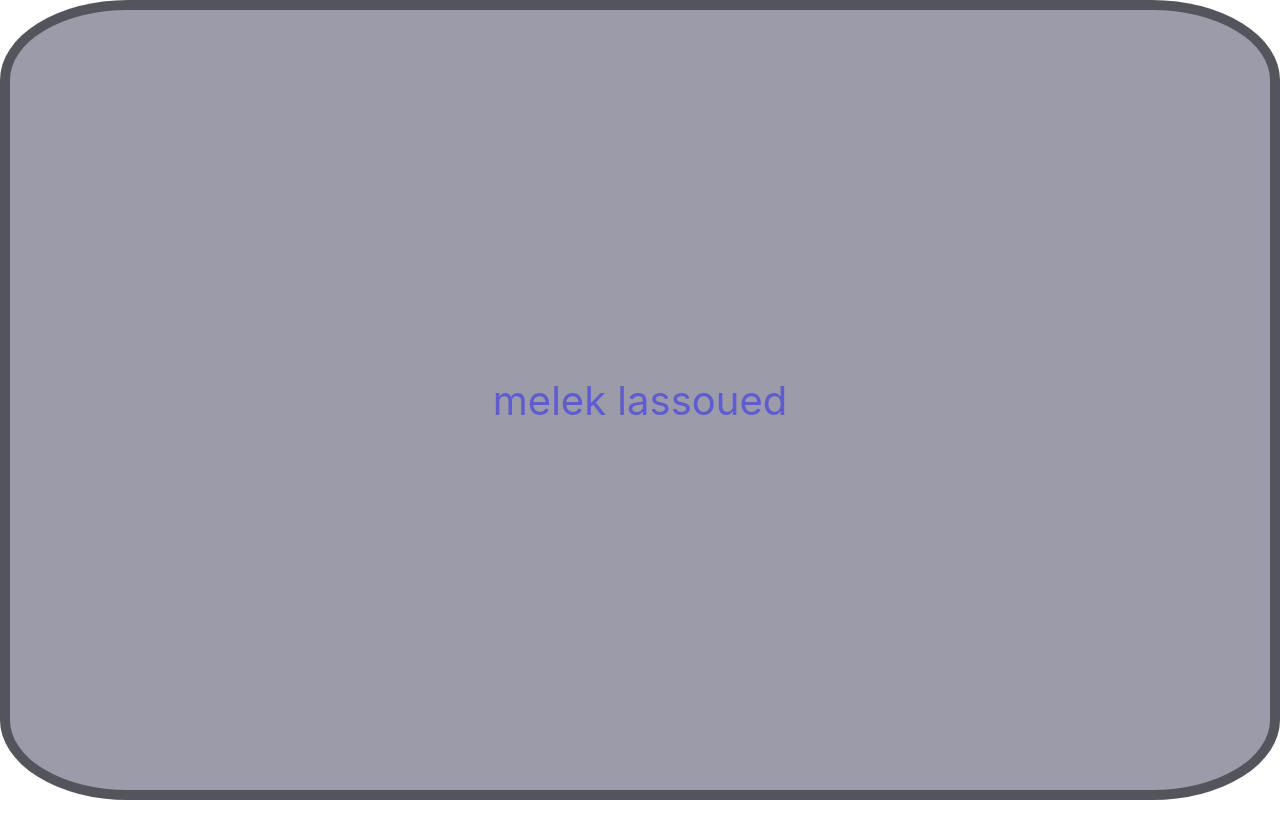
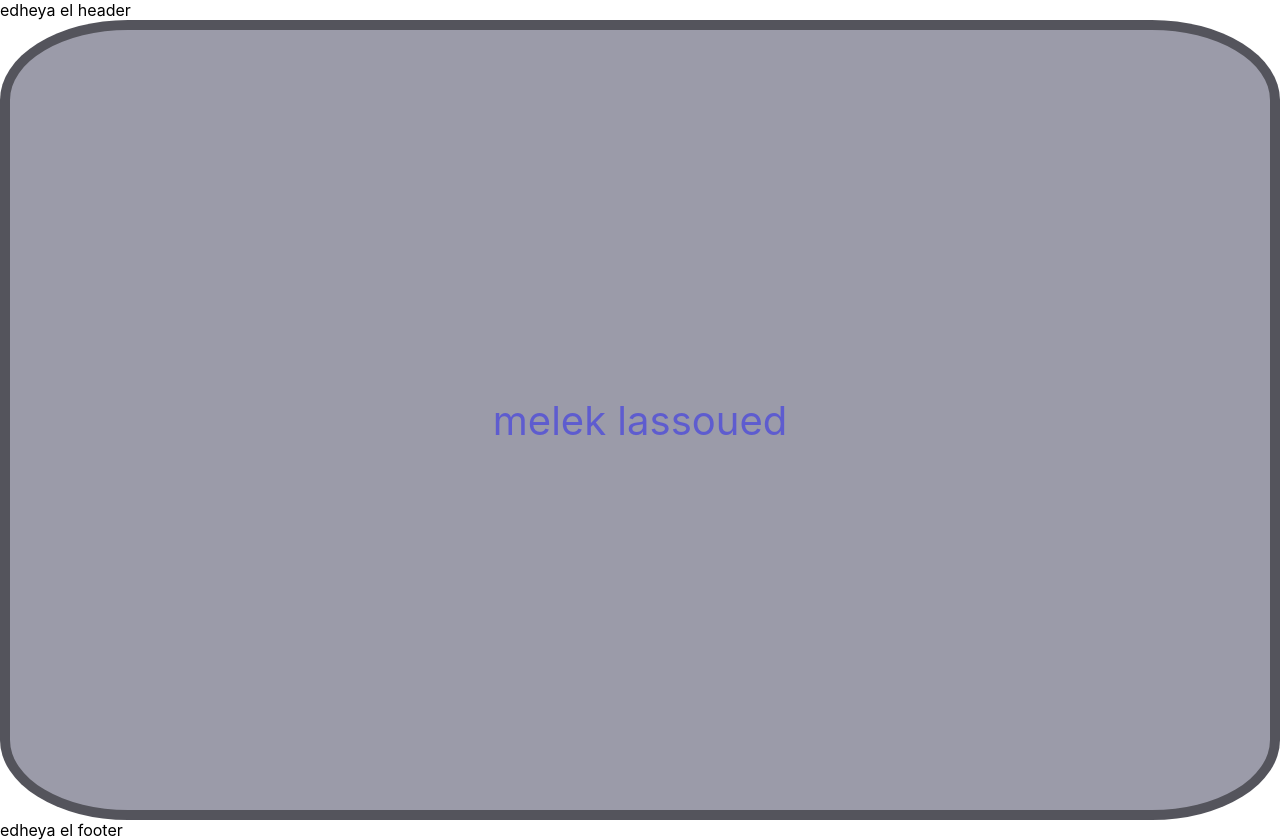
Before and after one commit to meleklassoued/nextjs-tuto, a Next.js app: page / in a window 1280 px wide. Before the commit the page ends 800 px from the top, so only its background shows below. Built offline with nearby package versions, Linux system fonts and the light colour scheme.

Commit message:
add a Layout with header and footer

```diff
--- /dev/null
+++ b/components/Header.js
@@ -0,0 +1,7 @@
+import React from "react";
+
+function Header() {
+  return <div>edheya el header</div>;
+}
+
+export default Header;
--- /dev/null
+++ b/components/Layout.js
@@ -0,0 +1,14 @@
+ import Footer from "./footer";
+import Header from "./Header";
+
+function Layout({ children }) {
+  return (
+    <>
+      <Header />
+      {children}
+      <Footer />
+    </>
+  );
+}
+
+export default Layout;
--- /dev/null
+++ b/components/footer.js
@@ -0,0 +1,7 @@
+import React from "react";
+
+function Footer() {
+  return <div>edheya el footer</div>;
+}
+
+export default Footer;
--- a/pages/index.js
+++ b/pages/index.js
@@ -4,9 +4,14 @@
 import Post from "./Post";
 import Link from "next/dist/client/link";
 
+
+//add the Layout
+import Layout from "../components/Layout";
+
 export default function Home() {
   return (
     <>
+      <Layout>
         <Head>
           <title>page1</title>
           <link rel='shortcut icon' href='favicon.ico' type='image/x-icon' />
@@ -27,6 +32,7 @@
             font-size: 40px;
           }
         `}</style>
+      </Layout>
     </>
   );
 }
```
Lines whose indentation alone changed are shown as unchanged.
